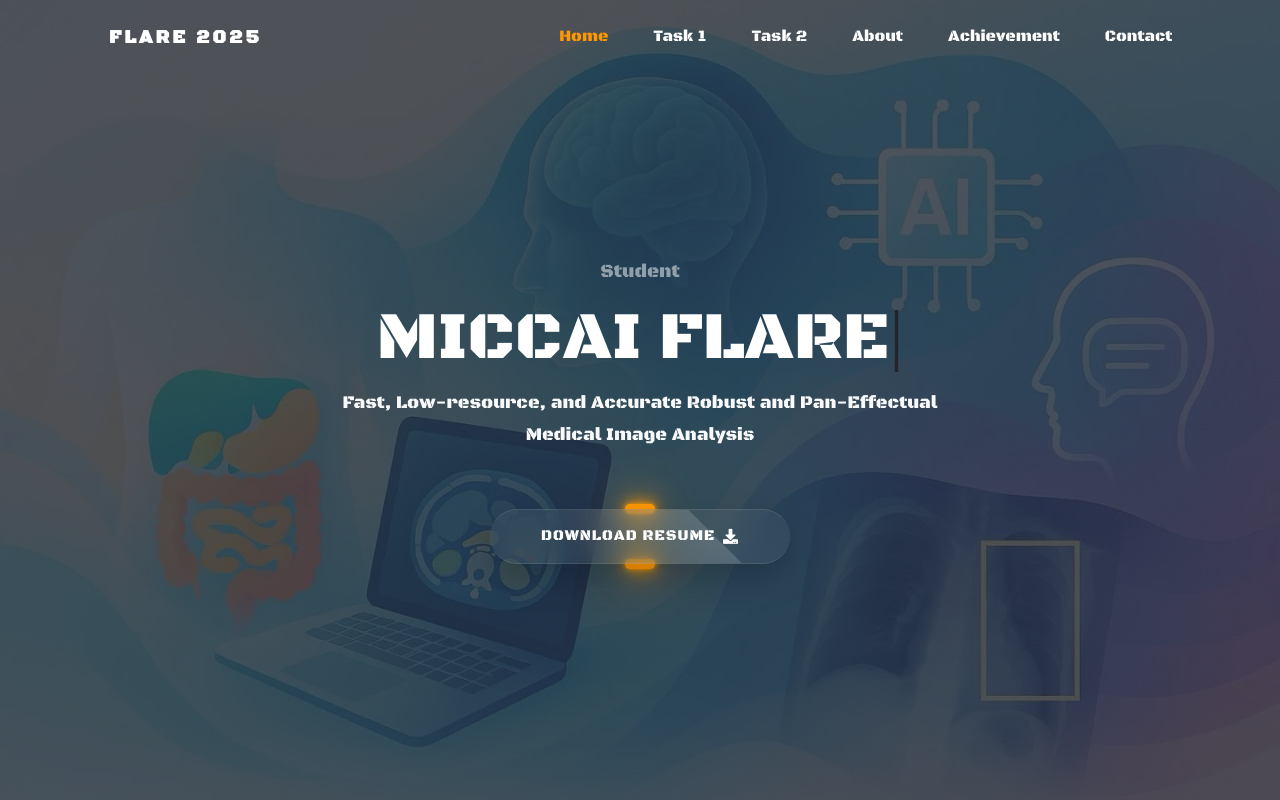
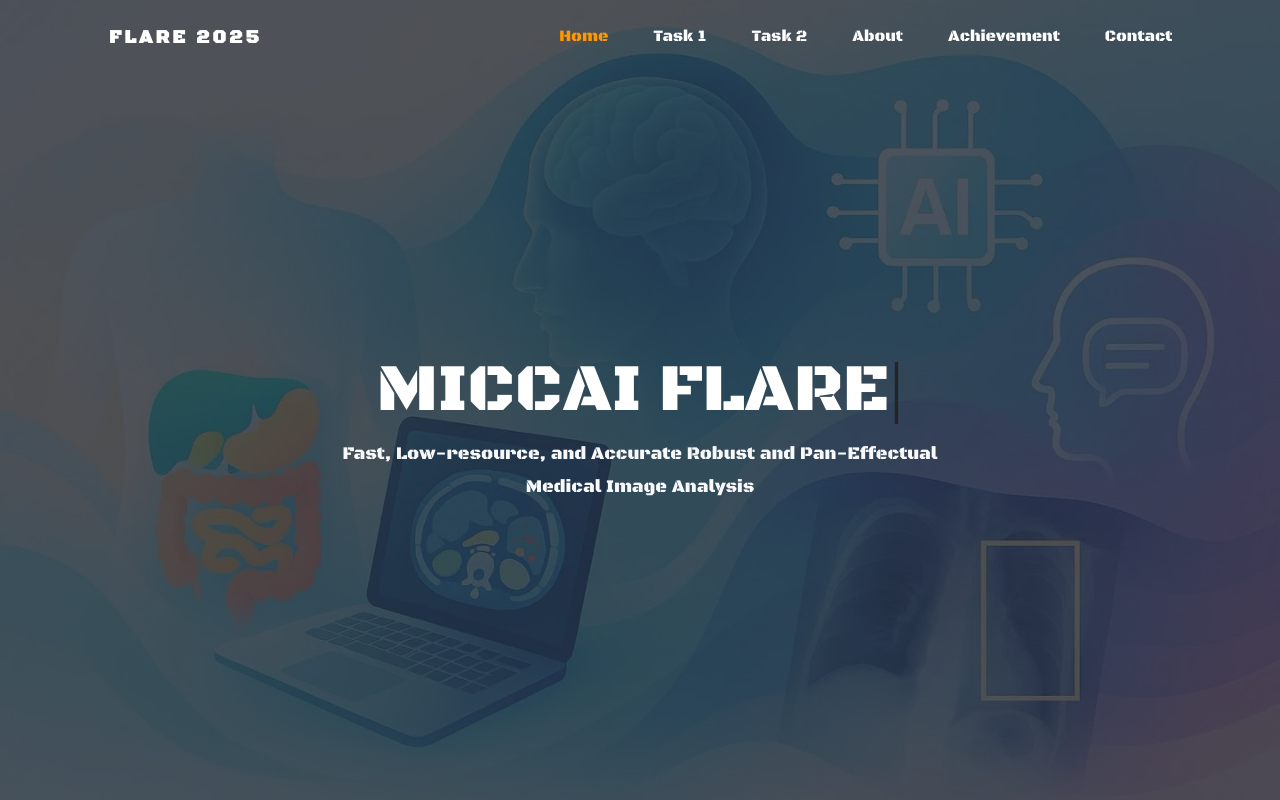
Before and after one commit to tonyh2021/portfolio, an Angular app: page / in a window 1280 px wide. Shown: the top 800 px of the page. Built offline with nearby package versions, Linux system fonts and the light colour scheme.

Commit message:
home page.

```diff
--- a/src/app/home/home.component.html
+++ b/src/app/home/home.component.html
@@ -9,9 +9,7 @@
 							<div
 								class="wow fadeInDownBig text-white-50 mb-3 font-weight-normal h5"
 								data-wow-delay="0.5s"
-							>
-								Student
-							</div>
+							></div>
 							<h2 class="display-3">
 								<div id="typed-strings">
 									<p
@@ -34,28 +32,6 @@
 							</h3>
 						</div>
 					</div>
-					<div class="mt-4 pt-2">
-						<ng-template #title
-							><strong><em>Resume</em></strong></ng-template
-						>
-						<div
-							class="resume-button"
-							placement="bottom"
-							[ngbTooltip]="title"
-						>
-							<a
-								rel="noreferrer"
-								aria-label="Download Resume (opens in a new tab)"
-								target="_blank"
-								href="https://drive.google.com/file/d/{{
-									homeData['resumeLink']
-								}}/view?usp=sharing"
-							>
-								Download Resume
-								<i class="fas fa-download ml-2"></i
-							></a>
-						</div>
-					</div>
 				</div>
 			</div>
 		</div>
```
